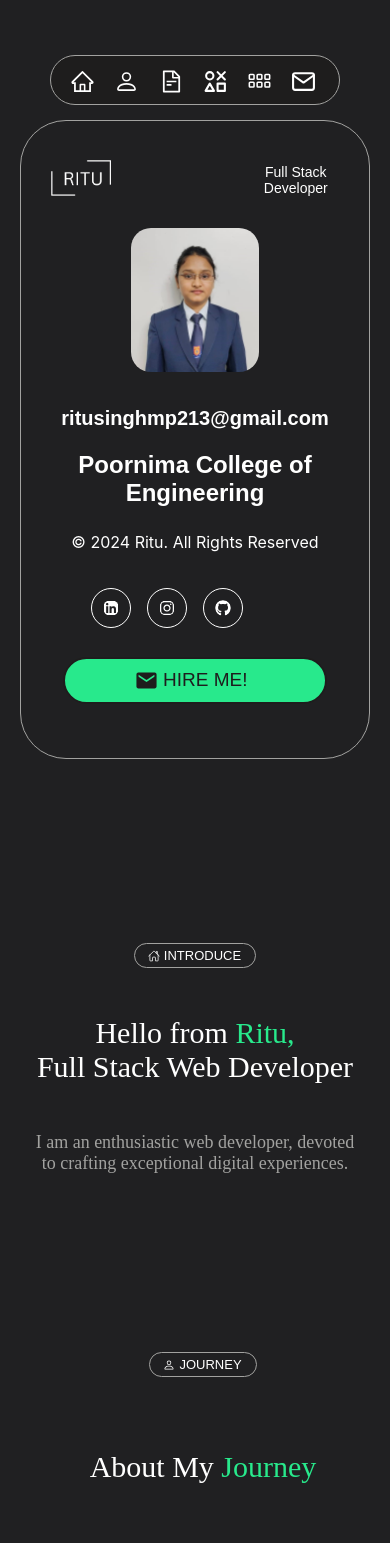
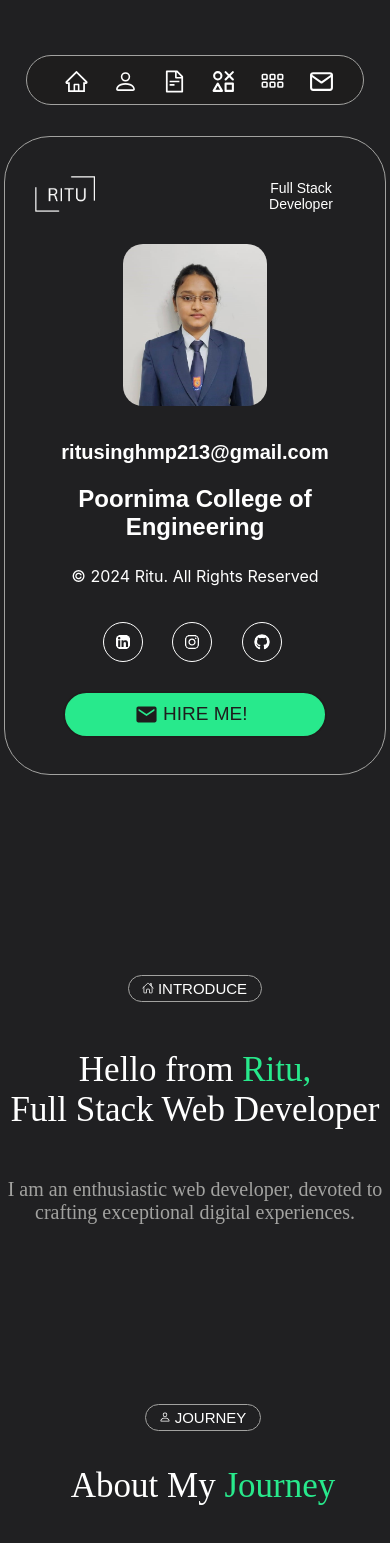
Before and after one commit to SRitu821/myPortfolio, a React (Create React App) app: page / in a window 390 px wide. Shown: the top 1543 px of the page. Built offline with nearby package versions, Linux system fonts and the light colour scheme; a web font is replaced by a local one.

Commit message:
Adding some changes

```diff
--- a/src/Components/About/about.module.css
+++ b/src/Components/About/about.module.css
@@ -3,7 +3,7 @@
     flex-direction: column;
     justify-content: space-between;
     align-items: center;
-    margin:  4.5rem 3rem;
+    margin:  5.5rem 3rem;
     padding: 1.9rem;
     position: fixed;
     width:18rem;
@@ -12,21 +12,6 @@
     border: 1px solid hsl(60, 1%, 63%);
     color: white;
 }
-
-@media screen and (max-width: 700px) {
-    .about{
-        position: relative;
-        align-items: center;
-    }
-}
-@media screen and (min-width: 701px) and (max-width: 1324px){
-    .about{
-        position: relative;
-        width: 20rem;
-        align-items: center;
-    }
-}
-
 .about_header{
     display: flex;
     flex-direction: row;
@@ -45,28 +30,12 @@
 .designation:hover{
     color: #28e98c;
 }
-
-@media screen and (max-width: 700px) {
-    .about_header{
-        display: grid;
-        grid-gap: 10rem;
-        grid-template-columns: minmax(0,1.2fr) minmax(0,2.5fr);
-    }
-}
-@media screen and (min-width: 701px) and (max-width: 1324px){
-    .about_header{
-        display: grid;
-        grid-gap: 15rem;
-        grid-template-columns: minmax(0,1.2fr) minmax(0,1.2fr);
-    }
-}
-
 .img{
     display: flex;
     flex-direction: column;
     border-radius: 20px;
     margin-top: 20px;
-    width: 8rem;
+    width: 9rem;
     height: 13rem;
 }
 
@@ -86,16 +55,15 @@
 }
 .about_socialMedia {
     margin-top: 20px;
-    margin-left: 30px;
-    margin-right: 30px;
     display: flex;
     flex-direction: row;
-    justify-content: space-between;
     cursor: pointer;
 }
 
 .icon_logo{
     padding: 11px;
+    margin-left: 10px;
+    margin-right: 10px;
     border: 1px solid white;
     border-radius: 100%;
     color: white;
@@ -103,6 +71,41 @@
 .icon_logo:hover{
     color: #28e98c;
     border: 1px solid #28e98c;
+}
+
+@media screen and (max-width: 700px) {
+    .about{
+        position: relative;
+        align-items: center;
+        width: 20rem;
+    }
+    .about_header{
+        display: grid;
+        grid-gap: 10rem;
+        grid-template-columns: minmax(0,1.2fr) minmax(0,2.5fr);
+    }
+    .about_socialMedia{
+        justify-content: center;
+        align-items: center;
+        margin-left: 18%
+    }
+}
+@media screen and (min-width: 701px) and (max-width: 1324px){
+    .about{
+        position: relative;
+        width: 28rem;
+        align-items: center;
+    }
+    .about_header{
+        display: grid;
+        grid-gap: 15rem;
+        grid-template-columns: minmax(0,1.2fr) minmax(0,1.2fr);
+    }
+    .about_socialMedia{
+        justify-content: center;
+        align-items: center;
+        margin-left: 11%
+    }
 }
 
 @media screen and (max-width: 700px){
--- a/src/Components/Contact/contact.module.css
+++ b/src/Components/Contact/contact.module.css
@@ -4,33 +4,6 @@
     margin-left: 1rem;
     padding-top: 4rem;
 }
-
-/* .contactBtn{
-    font-family: Signika Negative, sans-serif;
-    font-size: 1.2rem;
-    border: 1px solid #fff;
-    border-radius: 75px;
-    text-align: center;
-    display: flex;
-    justify-content: center;
-    padding: 5px;
-    margin-top: 7.5rem;
-    margin-left: 3.5rem;
-    width: 10rem;
-    color: #fff;
-}
-
-.btnIcon{
-    margin-right: 3px;
-    margin-top: 2px;
-    padding-top: 1px;
-}
-
-.btnText{
-    padding: 1px;
-    font-size: 1.2rem;
-    text-align: center;
-} */
 
 .headText{
     font-family: Croissant One, cursive;
@@ -84,6 +57,9 @@
 
 .submitBtn{
     margin-top: 3rem;
+    width: 90%;
+    /* justify-content: center;
+    align-items: center; */
 }
 
 .send{
@@ -91,6 +67,7 @@
     background-color:rgba(30, 248, 139, 0.933) ;
     margin-bottom: 80px;
     margin-top: -50px;
+    /* justify-content: center; */
     padding: 10px;
     border-radius: 50px;
     border:2px solid rgba(30, 248, 139, 0.933);
@@ -162,7 +139,7 @@
 
 @media screen and (max-width: 700px){
     .headText_W1{
-        font-size: 30px;
+        font-size: 35px;
     }
 }
 @media screen and (min-width: 701px) and (max-width: 1324px){
--- a/src/Components/Introduce/intro.module.css
+++ b/src/Components/Introduce/intro.module.css
@@ -47,14 +47,14 @@
         width: 25rem
     }
     .head_text1{
-        font-size: 30px;
+        font-size: 35px;
     }
    .IntroCaption{
-        width: 20rem;
+        width: 25rem;
    }
     .caption_text{
         text-align: center;
-        font-size: 18px;
+        font-size: 20px;
         margin-left: 0;
     }
 }
--- a/src/Components/Journey/journey.module.css
+++ b/src/Components/Journey/journey.module.css
@@ -38,6 +38,7 @@
     .jrny_heading{
         margin-left: 0;
         margin-top: 2rem;
+        font-size: 35px;
     }
     .j_msg{
         text-align: centre;
@@ -46,9 +47,12 @@
     }
     .jrny_text{
         padding: 1rem;
-        font-size: 20px;
+        font-size: 20.2px;
         text-align: center;
-        width: 20rem;
+        width: 25rem;
+    }
+    .heading_text2{
+        font-size: 35px;
     }
   }
 
@@ -81,7 +85,7 @@
 
 @media screen and (max-width: 700px) {
     .heading_text1{
-        font-size: 30px;
+        font-size: 35px;
     }
     .journey_body{
         align-items: center;
--- a/src/Components/Navbar/navBar.module.css
+++ b/src/Components/Navbar/navBar.module.css
@@ -15,17 +15,18 @@
         display: flex;
         flex-direction: row;
         position: fixed;
-        width: 18rem;
+        width: 21rem;
         height: 3rem;
-        /* margin-top: 2.2rem; */
         margin-left: 0;
         padding: 0;
         align-items: center;
         z-index: 1;
         background-color: rgb(30, 29, 29);
+        justify-content: center;
     }
     .item{
-        margin-left: 1.2rem;
+        margin-left: 1rem;
+        margin-right: 0.5rem;
         margin-bottom: 15px;
     }
 }
@@ -36,16 +37,18 @@
      margin-top: 10rem;
      flex-direction: row;
      position: fixed;
-     width: 18rem;
+     width: 21rem;
      height: 3rem;
      margin-left: 0;
      padding: 0;
      align-items: center;
      z-index: 1;
      background-color: rgb(30, 29, 29);
+     justify-content: center;
     }
     .item{
-        margin-left: 1.2rem;
+        margin-left: 1rem;
+        margin-right: 0.5rem;
         margin-bottom: 15px;
     }
  }
@@ -64,3 +67,9 @@
 .Slogo:hover{
     color: #28e98c;
 }
+/*
+@media screen and (max-width: 300px){
+    .sideBar{
+        width: 23rem;
+    }
+} */
--- a/src/Components/Projects/project.module.css
+++ b/src/Components/Projects/project.module.css
@@ -76,9 +76,11 @@
         text-align: center;
     }
     .pj_body{
-        width: 20rem;
-        height: 12rem;
+        width: 23rem;
+        height: 13rem;
         text-align: center;
+        justify-content: center;
+        align-items: center;
         flex-direction: column;
     }
     .pj_img{
@@ -144,7 +146,7 @@
 
 @media screen and (max-width: 700px) {
     .heading_text1{
-        font-size: 30px;
+        font-size: 35px;
     }
 }
 @media screen and (min-width: 701px) and (max-width: 1324px){
--- a/src/Components/Resume/RsmBox.module.css
+++ b/src/Components/Resume/RsmBox.module.css
@@ -38,7 +38,7 @@
       align-items: center;
       margin-left: 0;
       padding: 0;
-      width: 19rem;
+      width: 23rem;
       border-left: none ;
       border-bottom: 1px solid hsl(60, 1%, 63%) ;
       border-top: 1px solid hsl(60, 1%, 63%) ;
--- a/src/Components/Resume/resume.jsx
+++ b/src/Components/Resume/resume.jsx
@@ -23,7 +23,7 @@ const Resume = () => {
             <div className={styles.rsmBox_content}>
                 <RsmBox duration="2021 - present" role="Bachelor of Technology" at="Poornima College of Engineering"></RsmBox>
             </div>
-            <a href="https://drive.google.com/file/d/17bVSzkpNGDZrJNJ19OMJ7m5AhhpyRZ9O/view?usp=drive_link" target="blank">
+            <a href="https://drive.google.com/file/d/1bCVemyfLfPUZK8W7PgPtvi07fz_Hbfc2/view?usp=drive_link" target="blank">
                     <button className={styles.rs_view}>View Resume</button>
             </a>
         </div>
--- a/src/Components/Resume/resume.module.css
+++ b/src/Components/Resume/resume.module.css
@@ -72,7 +72,7 @@
  }
  @media screen and (max-width: 700px) {
     .heading_text1{
-        font-size: 30px;
+        font-size: 35px;
     }
     .rs_view{
       padding: 5px;
--- a/src/Components/Skills/skills.module.css
+++ b/src/Components/Skills/skills.module.css
@@ -96,6 +96,6 @@
         margin-top: 3rem;
     }
     .headText1_W1{
-        font-size: 30px
+        font-size: 35px
     }
 }
--- a/src/Components/TopTag/tag.module.css
+++ b/src/Components/TopTag/tag.module.css
@@ -2,7 +2,6 @@
 .top_tag {
     padding: 0px;
     display: flex;
-    /* margin-top: 100px; */
  }
 
  .tag_logo{
@@ -24,27 +23,14 @@
      background-color: inherit;
  }
 
- /* .heading_text1{
-    font-size: 55px;
-    color: white;
-    font-family: 'Croissant One', cursive;
- }
+ @media screen and (max-width: 700px) {
 
-
- .heading_text2{
-    color: #28e98c;
-    font-family: 'Croissant One', cursive;
- } */
- @media screen and (max-width: 700px) {
-    /* .heading_text1{
-        font-size: 30px;
-    } */
     .tag_btn{
         margin-left: 0;
         display: flex;
     }
     .tag_text{
-        font-size: 13px;
+        font-size: 15px;
     }
     .tag_logo{
         font-size: 12px;
@@ -54,9 +40,7 @@
     }
   }
 @media screen and (min-width: 701px) and (max-width: 1324px){
-    /* .heading_text1{
-        font-size: 50px;
-    } */
+
     .tag_btn{
         margin-left: 0;
         display: flex;
```
